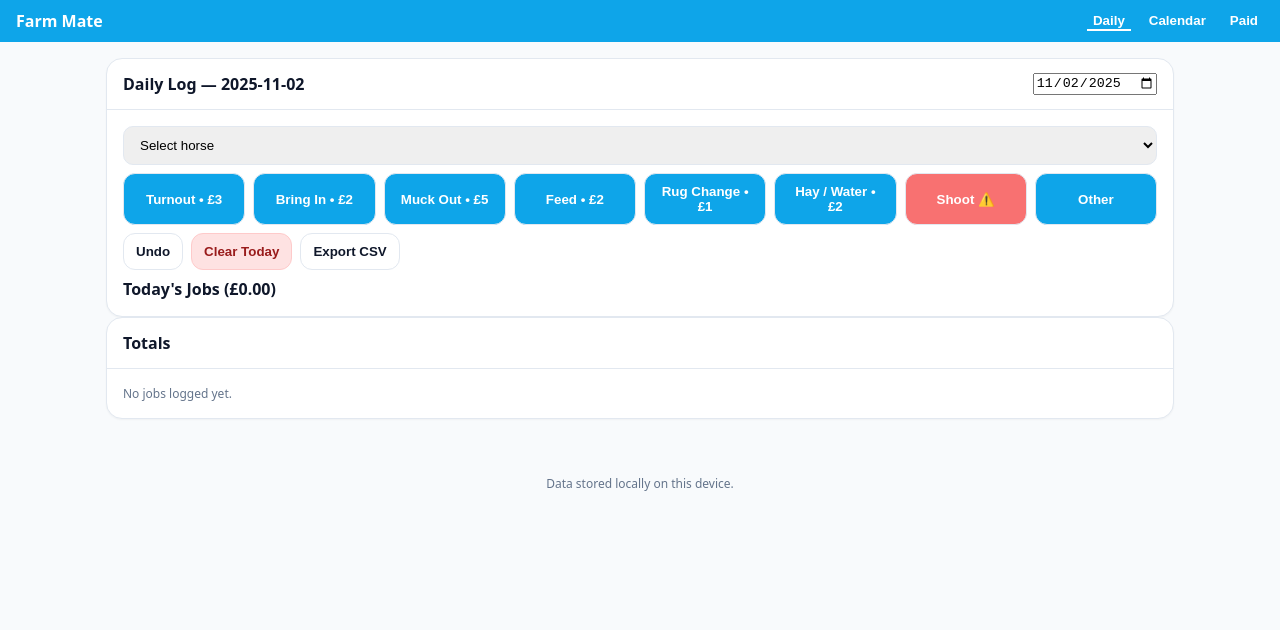
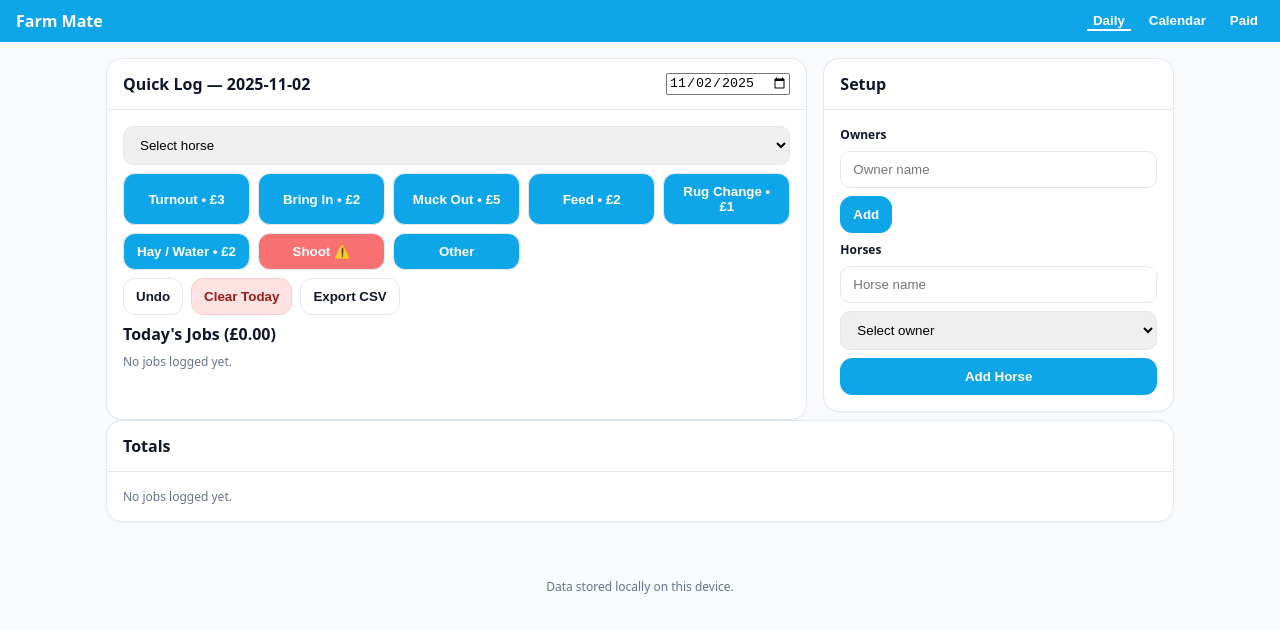
Before and after one commit to RapiDic3/farm-mate, a React (Vite) app: page / in a window 1280 px wide. Shown: the top 630 px of the page. Built offline with nearby package versions, Linux system fonts and the light colour scheme; the HTML template or start-up script is replaced by a standard one.

Commit message:
Update App.jsx

```diff
--- a/src/App.jsx
+++ b/src/App.jsx
@@ -26,7 +26,7 @@ export default function App() {
   const [currentDate, setCurrentDate] = useState(todayISO());
   const [showDay, setShowDay] = useState(null);
 
-  // ─── Load + Save ───
+  // ─── Load / Persist ───
   useEffect(() => {
     setOwners(JSON.parse(localStorage.getItem("fm_owners") || "[]"));
     setHorses(JSON.parse(localStorage.getItem("fm_horses") || "[]"));
@@ -34,7 +34,6 @@ export default function App() {
     setJobs(JSON.parse(localStorage.getItem("fm_jobs") || JSON.stringify(JOBS_DEFAULT)));
     setPaidHistory(JSON.parse(localStorage.getItem("fm_paid") || "[]"));
   }, []);
-
   useEffect(() => localStorage.setItem("fm_owners", JSON.stringify(owners)), [owners]);
   useEffect(() => localStorage.setItem("fm_horses", JSON.stringify(horses)), [horses]);
   useEffect(() => localStorage.setItem("fm_logs", JSON.stringify(logs)), [logs]);
@@ -44,18 +43,18 @@ export default function App() {
   const ownerMap = useMemo(() => Object.fromEntries(owners.map(o => [o.id, o])), [owners]);
   const horseMap = useMemo(() => Object.fromEntries(horses.map(h => [h.id, h])), [horses]);
 
-  // ─── Setup ───
+  // ─── Setup actions ───
   const addOwner = (name) => {
     name = name.trim();
     if (!name) return;
     setOwners(prev => [...prev, { id: uid(), name }]);
   };
   const removeOwner = (id) => {
-    if (!confirm("Delete owner and their horses?")) return;
-    const hIds = horses.filter(h => h.ownerId === id).map(h => h.id);
+    if (!confirm("Delete owner and all horses?")) return;
+    const horseIds = horses.filter(h => h.ownerId === id).map(h => h.id);
     setOwners(p => p.filter(o => o.id !== id));
     setHorses(p => p.filter(h => h.ownerId !== id));
-    setLogs(p => p.filter(l => !hIds.includes(l.horseId)));
+    setLogs(p => p.filter(l => !horseIds.includes(l.horseId)));
   };
 
   const addHorse = (name, ownerId) => {
@@ -69,7 +68,7 @@ export default function App() {
     setLogs(p => p.filter(l => l.horseId !== id));
   };
 
-  // ─── Jobs ───
+  // ─── Logging ───
   const logJob = (horseId, job) => {
     if (!horseId) return alert("Select a horse first");
     let label = job.label, price = job.price;
@@ -81,7 +80,7 @@ export default function App() {
       price = amt;
     }
     if (job.key === "shoot") {
-      const note = prompt("Until what time? (e.g. 13:00 or all day)");
+      const note = prompt("Until what time? (e.g. 1pm)");
       label = `Shoot ⚠️ — until ${note || "unknown"}`;
     }
     setLogs(prev => [
@@ -89,15 +88,14 @@ export default function App() {
       ...prev,
     ]);
   };
-
+  const removeLog = (id) => setLogs(p => p.filter(l => l.id !== id));
   const undoLast = () => setLogs(p => p.slice(1));
   const clearToday = () => {
     if (!confirm("Clear all jobs for today?")) return;
     setLogs(p => p.filter(l => l.ts !== currentDate));
   };
-  const removeLog = (id) => setLogs(p => p.filter(l => l.id !== id));
 
-  // ─── Mark Paid ───
+  // ─── Payments ───
   const markPaid = (ownerId) => {
     const ownedHorses = horses.filter(h => h.ownerId === ownerId).map(h => h.id);
     const items = logs.filter(l => ownedHorses.includes(l.horseId));
@@ -107,7 +105,6 @@ export default function App() {
     setLogs(p => p.filter(l => !ownedHorses.includes(l.horseId)));
   };
 
-  // ─── Export ───
   const exportCSV = () => {
     const rows = [["Date", "Owner", "Horse", "Job", "Price"]];
     for (const l of logs) {
@@ -121,7 +118,6 @@ export default function App() {
     a.href = url;
     a.download = `farmmate_logs_${todayISO()}.csv`;
     a.click();
-    URL.revokeObjectURL(url);
   };
 
   // ─── Derived ───
@@ -139,31 +135,34 @@ export default function App() {
     return map;
   }, [logs, owners, horses]);
 
-  // ─── Views ───
+  // ─── Daily / Setup Layout ───
   const DailyView = () => {
     const dailyLogs = logs.filter(l => l.ts === currentDate);
     const totalDay = dailyLogs.reduce((s, x) => s + x.price, 0);
+    const [ownerName, setOwnerName] = useState("");
+    const [horseName, setHorseName] = useState("");
+    const [horseOwnerId, setHorseOwnerId] = useState("");
 
     return (
+      <div className="row" style={{ display: "grid", gap: "16px", gridTemplateColumns: "2fr 1fr" }}>
+        {/* Left — Quick Log */}
         <section className="card">
           <div className="header" style={{ display: "flex", justifyContent: "space-between" }}>
-          <b>Daily Log — {currentDate}</b>
+            <b>Quick Log — {currentDate}</b>
             <input type="date" value={currentDate} onChange={e => setCurrentDate(e.target.value)} />
           </div>
           <div className="content stack">
             <select value={activeHorseId} onChange={e => setActiveHorseId(e.target.value)}>
               <option value="">Select horse</option>
               {horses.map(h => (
-              <option key={h.id} value={h.id}>
-                {h.name} — {ownerMap[h.ownerId]?.name}
-              </option>
+                <option key={h.id} value={h.id}>{h.name} — {ownerMap[h.ownerId]?.name}</option>
               ))}
             </select>
 
             <div className="grid" style={{ gridTemplateColumns: "repeat(auto-fill,minmax(120px,1fr))", gap: 8 }}>
               {jobs.map(j => (
                 <button key={j.key} className="btn"
-                style={{ background: j.key === "shoot" ? "#f87171" : "#0ea5e9", color: "#fff" }}
+                  style={{ background: j.key==="shoot"?"#f87171":"#0ea5e9", color:"#fff" }}
                   onClick={() => logJob(activeHorseId, j)}>
                   {j.label} {j.price ? `• £${j.price}` : ""}
                 </button>
@@ -178,25 +177,73 @@ export default function App() {
 
             <div className="stack">
               <b>Today's Jobs ({GBP.format(totalDay)})</b>
-            {dailyLogs.map(l => {
+              {dailyLogs.length===0 && <div className="muted small">No jobs logged yet.</div>}
+              {dailyLogs.map(l=>{
                 const h = horseMap[l.horseId], o = h ? ownerMap[h.ownerId] : {};
                 return (
                   <div key={l.id} className="rowline small">
-                  <div><b>{l.jobLabel}</b> — {h?.name || "Horse"} ({o?.name || "Owner"})</div>
-                  <button className="btn sm danger" onClick={() => removeLog(l.id)}>🗑</button>
+                    <div><b>{l.jobLabel}</b> — {h?.name} ({o?.name})</div>
+                    <button className="btn sm danger" onClick={()=>removeLog(l.id)}>🗑</button>
                   </div>
                 );
               })}
             </div>
           </div>
         </section>
+
+        {/* Right — Setup + Totals */}
+        <div className="stack">
+          <section className="card">
+            <div className="header">Setup</div>
+            <div className="content stack small">
+              <b>Owners</b>
+              <div className="hstack">
+                <input className="input" placeholder="Owner name" value={ownerName} onChange={e=>setOwnerName(e.target.value)} />
+                <button className="btn primary" onClick={()=>{ addOwner(ownerName); setOwnerName(""); }}>Add</button>
+              </div>
+              {owners.map(o=>(
+                <div key={o.id} className="rowline small">
+                  <div>{o.name}</div>
+                  <div className="hstack">
+                    <button className="btn sm" onClick={()=>markPaid(o.id)}>Paid</button>
+                    <button className="btn sm ghost" onClick={()=>removeOwner(o.id)}>🗑</button>
+                  </div>
+                </div>
+              ))}
+
+              <b>Horses</b>
+              <input className="input" placeholder="Horse name" value={horseName} onChange={e=>setHorseName(e.target.value)} />
+              <select value={horseOwnerId} onChange={e=>setHorseOwnerId(e.target.value)}>
+                <option value="">Select owner</option>
+                {owners.map(o=><option key={o.id} value={o.id}>{o.name}</option>)}
+              </select>
+              <button className="btn primary" onClick={()=>{ addHorse(horseName, horseOwnerId); setHorseName(""); }}>Add Horse</button>
+
+              {horses.map(h=>(
+                <div key={h.id} className="rowline small">
+                  <div>{h.name} — {ownerMap[h.ownerId]?.name}</div>
+                  <button className="btn sm ghost" onClick={()=>removeHorse(h.id)}>🗑</button>
+                </div>
+              ))}
+            </div>
+          </section>
+
+          {/* Totals */}
+          <div>{/* TotalsCard continues in Part 2 */}</div>
+        </div>
+      </div>
     );
   };
+  // ─── Totals Card ───
+  const TotalsCard = () => {
+    if (!totals.size)
+      return (
+        <div className="card">
+          <div className="header">Totals</div>
+          <div className="content small muted">No jobs logged yet.</div>
+        </div>
+      );
 
-  const TotalsCard = () => {
-    if (!totals.size) return (
-      <div className="card"><div className="header">Totals</div><div className="content small muted">No jobs logged yet.</div></div>
-    );
     const entries = Array.from(totals.values());
     return (
       <div className="card">
@@ -208,14 +255,18 @@ export default function App() {
                 <div style={{ fontWeight: 700 }}>{owner.name}</div>
                 <div className="hstack">
                   <div className="badge">{GBP.format(total)}</div>
-                  <button className="btn sm" onClick={() => markPaid(owner.id)}>Mark Paid</button>
+                  <button className="btn sm" onClick={() => markPaid(owner.id)}>
+                    Mark Paid
+                  </button>
                 </div>
               </div>
               <div className="owner-rows">
                 {Array.from(horses.values()).map(({ horse, jobs, total }) => (
                   <div key={horse.id} className="rowline small">
                     <div>{horse.name}</div>
-                    <div className="muted">{jobs} jobs • {GBP.format(total)}</div>
+                    <div className="muted">
+                      {jobs} jobs • {GBP.format(total)}
+                    </div>
                   </div>
                 ))}
               </div>
@@ -225,6 +276,7 @@ export default function App() {
       </div>
     );
   };
+
   // ─── Calendar View ───
   const CalendarView = () => {
     const [month, setMonth] = useState(new Date());
@@ -443,17 +495,19 @@ export default function App() {
     </header>
   );
 
-  // ─── Return Layout ───
+  // ─── Final Return ───
   return (
     <div style={{background:"#f8fafc",minHeight:"100vh"}}>
-      <Header />
+      <Header/>
       <div className="container" style={{padding:"16px"}}>
-        {tab==="daily" && <><DailyView /><TotalsCard /></>}
-        {tab==="calendar" && <CalendarView />}
-        {tab==="paid" && <PaidHistoryView />}
+        {tab==="daily" && <><DailyView/><TotalsCard/></>}
+        {tab==="calendar" && <CalendarView/>}
+        {tab==="paid" && <PaidHistoryView/>}
       </div>
-      <footer style={{textAlign:"center",padding:"12px",color:"#64748b"}}>Data stored locally on this device.</footer>
-      {showDay && <DayModal iso={showDay} onClose={()=>setShowDay(null)} />}
+      <footer style={{textAlign:"center",padding:"12px",color:"#64748b"}}>
+        Data stored locally on this device.
+      </footer>
+      {showDay && <DayModal iso={showDay} onClose={()=>setShowDay(null)}/>}
     </div>
   );
 }
```
Lines whose indentation alone changed are shown as unchanged.
